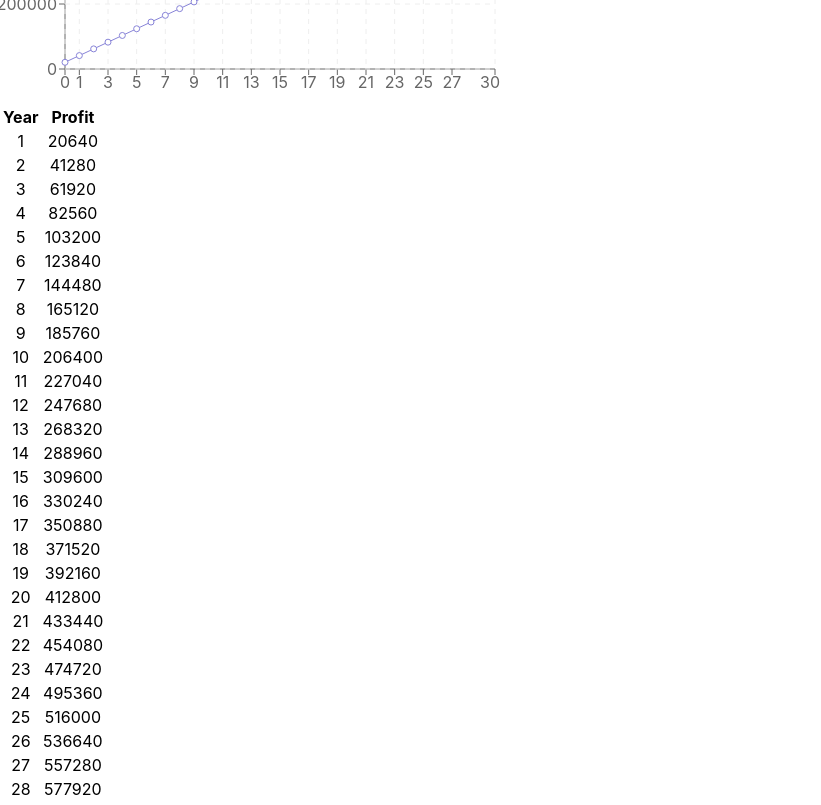
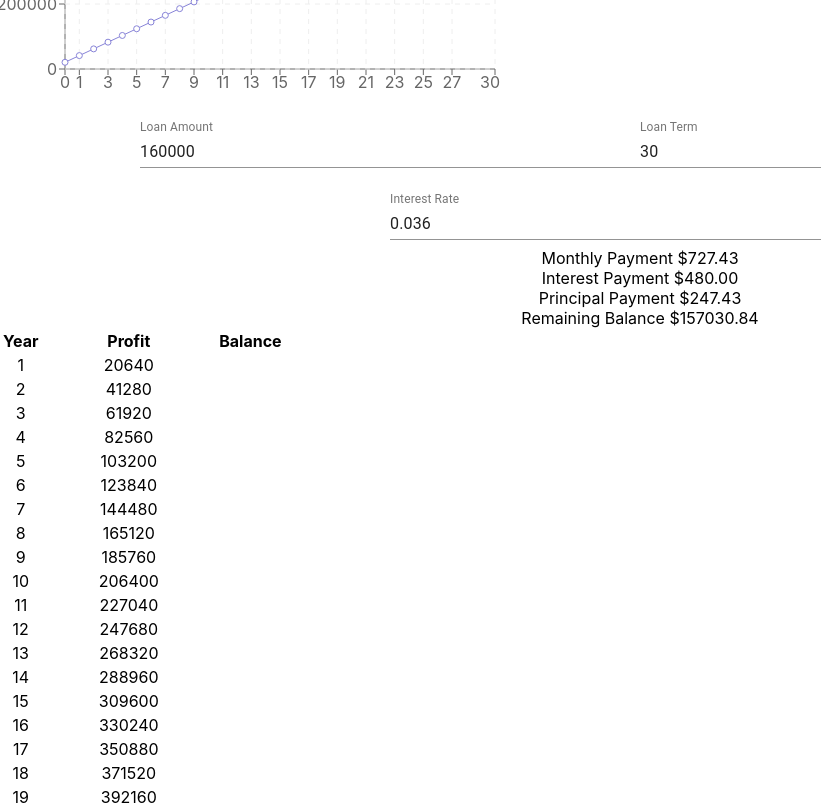
Before and after one commit to zrichardet/Rental-Calc, a React (Create React App) app: page / in a window 1280 px wide. Shown: the part 700-1505 px from the top of the page, without its empty margins (0-821 px from the left). Built offline with nearby package versions, Linux system fonts and the light colour scheme.

Commit message:
Added New Input and Calc for Amortization Table

```diff
--- a/src/RoiCalc.js
+++ b/src/RoiCalc.js
@@ -17,7 +17,10 @@ export default function ROICalc() {
     maintenanceFee: 0.08,
     vacancyRate: 0.08,
     managementFee: 0.08,
-    returnYears: 30
+    returnYears: 30,
+    loanAmount: 160000,
+    loanTerm: 30,
+    interestRate: 0.036
   });
 
   const handleChange = field => evt => {
@@ -56,6 +59,46 @@ export default function ROICalc() {
   function SimpleAppBar() {
     const classes = useStyles();
   }
+
+  function mortgagePayment() {
+    let monthlyRate = values.interestRate / 12;
+    let numOfPayments = values.loanTerm * 12;
+    let numerator = monthlyRate * (1 + monthlyRate) ** numOfPayments;
+    let denominator = (1 + monthlyRate) ** numOfPayments - 1;
+    let principal = values.loanAmount * (numerator / denominator);
+    return principal.toFixed(2);
+  }
+
+  function interestPayment() {
+    let monthlyInterest = values.loanAmount * (values.interestRate / 12);
+    return monthlyInterest.toFixed(2);
+  }
+
+  function principalPayment() {
+    let principalPayment = mortgagePayment() - interestPayment();
+    return principalPayment.toFixed(2);
+  }
+  function loanPaydown() {
+    var i;
+    for (i = 0; i < 30; i++) {
+      values.loanAmount = values.loanAmount - principalPayment() * 12;
+      return values.loanAmount.toFixed(2);
+    }
+  }
+
+  function makeBalanceTable(years) {
+    let table = [];
+    [...Array(years).keys()].forEach(i => {
+      let returnObject = {
+        year: i,
+        return: loanPaydown() * (i + 1)
+      };
+      table.push(returnObject);
+    });
+
+    return table;
+  }
+
   return (
     <div>
       <AppBar position="static" color="default">
@@ -189,16 +232,67 @@ export default function ROICalc() {
         <CartesianGrid stroke="#eee" strokeDasharray="5 5" />
         <Line type="monotone" dataKey="return" stroke="#8884d8" />
       </LineChart>
+      <TextField
+        id="Lone-Amount"
+        label="Loan Amount"
+        type="number"
+        value={values.loanAmount}
+        onChange={handleChange("loanAmount")}
+        className={classes.textField}
+        InputLabelProps={{
+          shrink: true
+        }}
+        margin="normal"
+      />
+      <TextField
+        id="Loan-Term"
+        label="Loan Term"
+        type="number"
+        value={values.loanTerm}
+        onChange={handleChange("loanTerm")}
+        className={classes.textField}
+        InputLabelProps={{
+          shrink: true
+        }}
+        margin="normal"
+      />
+      <TextField
+        id="interest-rate"
+        label="Interest Rate"
+        type="number"
+        value={values.interestRate}
+        onChange={handleChange("interestRate")}
+        className={classes.textField}
+        InputLabelProps={{
+          shrink: true
+        }}
+        margin="normal"
+      />
+      <div>Monthly Payment ${mortgagePayment()}</div>
+      <div>Interest Payment ${interestPayment()}</div>
+      <div>Principal Payment ${principalPayment()}</div>
+      <div>Remaining Balance ${loanPaydown()}</div>
       <div>
         <table>
           <thead>
             <tr>
               <th>Year</th>
               <th>Profit</th>
+              <th>Balance</th>
             </tr>
           </thead>
           <tbody>
             {makeReturnTable(values.returnYears).map(returnObject => {
+              return (
+                <tr key={returnObject.year}>
+                  <td>{returnObject.year + 1}</td>
+                  <td>{returnObject.return}</td>
+                </tr>
+              );
+            })}
+          </tbody>
+          <tbody>
+            {makeBalanceTable(values.returnYears).map(returnObject => {
               return (
                 <tr key={returnObject.year}>
                   <td>{returnObject.year + 1}</td>
```
